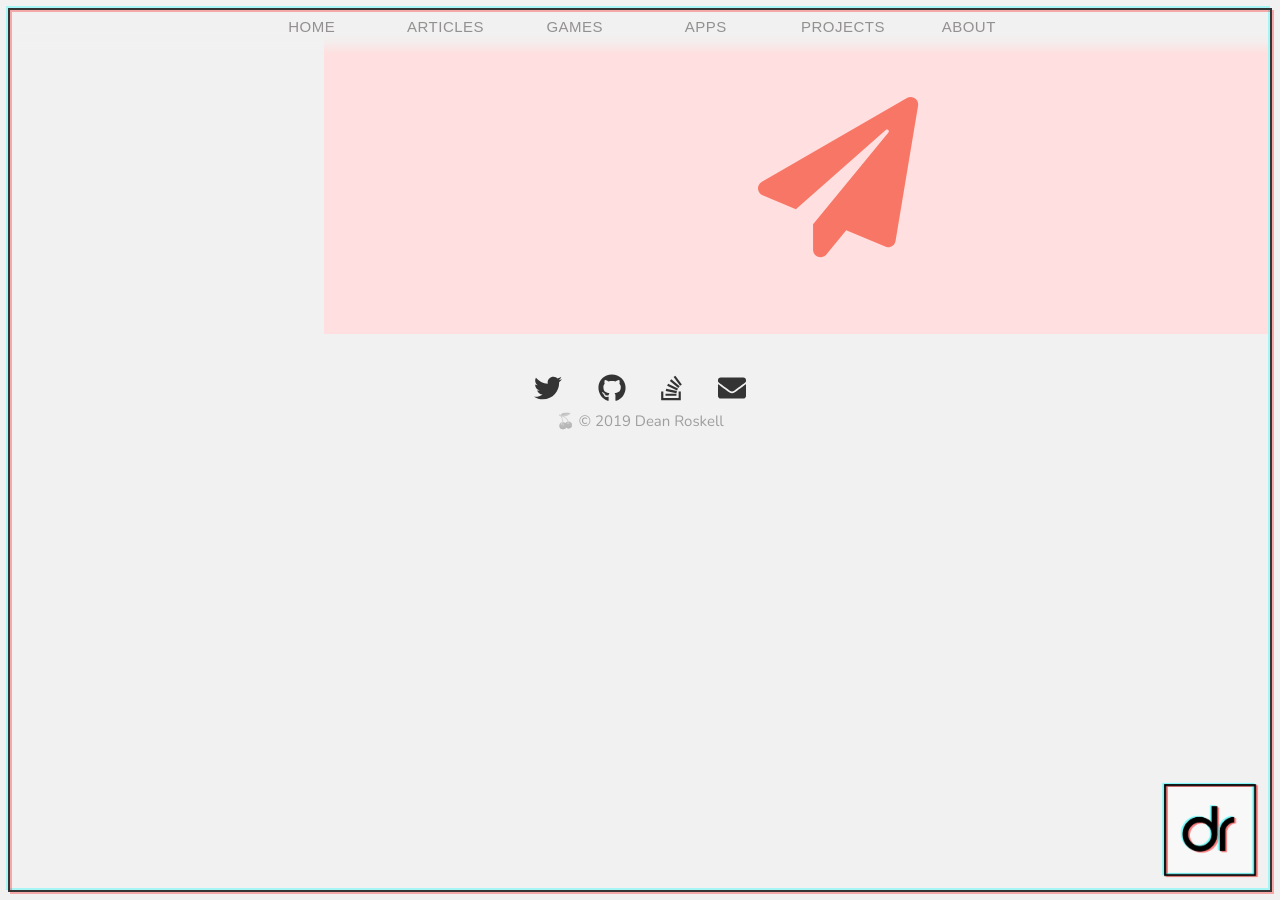
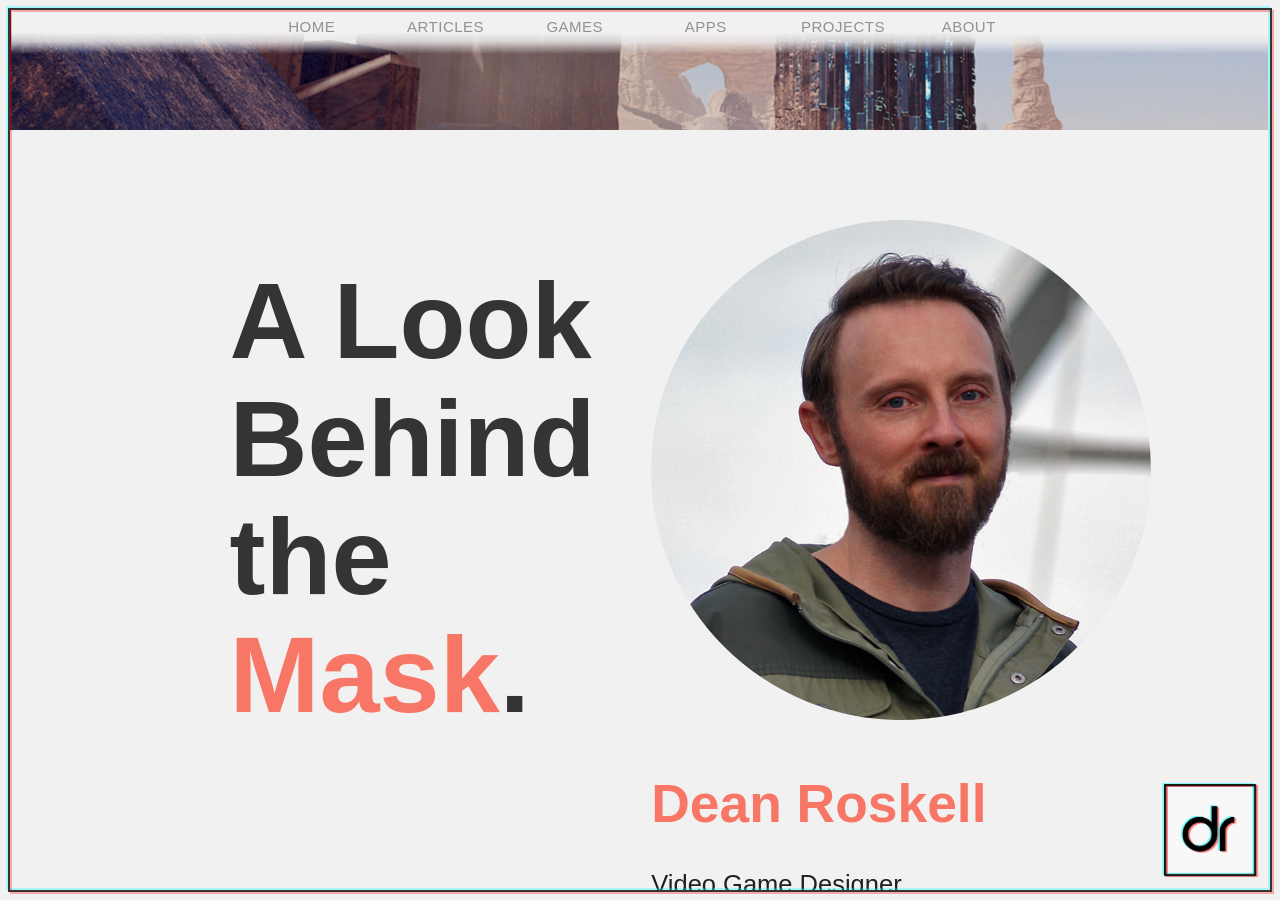
Before and after one commit to roskelld/myblog, a Jekyll site: the page built from index.html, in a window 1280 px wide and 900 px high, scrolled down 6025 px. Built offline with Jekyll 4.4.1, drawn with Linux system fonts in a browser that asks for light colours; some of the changed text lies outside the part shown.

Commit message:
test fix

```diff
--- a/css/style.css
+++ b/css/style.css
@@ -1663,66 +1663,68 @@
 }
 
 
-
+@media only screen and (min-width: 1000px) {
     .bg-shape-1 {
-    width: 2000px;
-    left: calc(100% * 4/12 + (200px / 12));
-    top: -30vh;
+        top: 0vh;
+        left: 50%;
         height: 130vh;
+        width: 100vw;
         position: absolute;
         z-index: -5;
     }
 
     .bg-shape-2 {
-    left: calc(40% * 2/12 + (100px / 12));
+        top: 75vh;
+        left: 5%;
         border-radius: 50%;
-    top: 80vh;
-    height: 100vh;
-    width: 100vh;
+        height: 150vh;
+        width: 150vh;
         overflow: hidden;
         position: absolute;
         z-index: -5;
     }
 
     .bg-shape-3 {
+        top: 190vh;
         left: 0;
-    top: 190vh;
-    height: 100vh;
-    width: 100%;
+        height: 200vh;
+        width: 100vw;
         overflow: hidden;
         position: absolute;
         z-index: -5;
     }
 
     .bg-shape-4 {
+        top: 360vh;
         left: calc(40% * 2/12 + (100px / 12));
         border-radius: 50%;
-    top: 290vh;
-    height: 100vh;
-    width: 100vh;
+        height: 150vh;
+        width: 150vh;
         overflow: hidden;
         position: absolute;
         z-index: -5;
     }
 
     .bg-shape-5 {
+        top: 400vh;
         left: 0;
-    top: 370vh;
         height: 270vh;
         width: 100%;
         overflow: hidden;
         position: absolute;
-    z-index: -4;
+        z-index: -6;
     }
 
     .bg-shape-6 {
-    width: 2000px;
-    left: calc(100% * 4/12 + (200px / 12));
+        top: 600vh;
+        width: 200vh;
+        right: 0;
         transform: rotate(45deg);
-    top: 660vh;
-    height: 130vh;
+        height: 80vh;
         position: absolute;
         z-index: -5;
+        overflow: hidden;
+    }
 }
 
 /* ****************************************************************************/
@@ -1824,3 +1826,7 @@
     background-attachment: fixed;
     overflow: hidden;
 }
+
+.circle {
+    overflow: hidden;
+}
--- a/index.html
+++ b/index.html
@@ -60,7 +60,7 @@
 <section class="height-10"></section>
 
 <!-- IMAGE -->
-<!-- <section class="fixed" style="background-image: url('{{base}}/assets/dai-dlc-trespasser-ss-1.jpg')">
+<section class="fixed" style="background-image: url('{{base}}/assets/dai-dlc-trespasser-ss-1.jpg')">
     <section class="height-10"></section>
     <div class="row">
         <div class="col s12 m1"></div>
@@ -77,7 +77,7 @@
             <p>Level Design, Combat Encounters, Cutscene Scripting, co-authored Boss Fight, Designed Teleportation Gameplay System.</p>
         </div>
     </div>
-</section> -->
+</section>
 
 <section class="height-10"></section>
 
@@ -276,7 +276,7 @@
 <section class="height-20"></section>
 
 <!-- IMAGE -->
-<!-- <section class="fixed" style="background-image: url('{{base}}/assets/mass-effect-andromeda-1.jpg')">
+<section class="fixed" style="background-image: url('{{base}}/assets/mass-effect-andromeda-1.jpg')">
     <section class="height-10"></section>
     <div class="row">
         <div class="col s12 m4 push-m7">
@@ -291,13 +291,13 @@
             <p>Open World Level Design, Gameplay Systems, Combat Encounters, Puzzle Design, Quest and Story Design, and Developed Planetary Hazard System.</p>
         </div>
     </div>
-</section> -->
+</section>
 
 
 <section class="height-10"></section>
 
 <!-- ABOUT  -->
-<!-- <section>
+<section>
     <div class="row">
         <div class="col s12 m12 l1 xl2"></div>
 
@@ -305,7 +305,7 @@
             <h1 class="services-title soft-grey-text">A Look Behind the <span class="coral-reef-text">Mask</span>.</h1>
         </div>
 
-        <div class="col s12 m6 l5 xl4" data-aos="fade-right" data-aos-offset="100" data-aos-duration="1000" data-aos-delay="800">
+        <div class="col s12 m6 l5 xl4" data-aos="fade-right" data-aos-offset="500" data-aos-duration="1000" data-aos-delay="800">
             <div class="row">
                 <div class="col s12">
                     <img class="circle" src="{{base}}/img/roskelld_square@0,5x.png"></img>
@@ -324,7 +324,7 @@
         </div>
         <div class="col s12 m12 l1 xl2"></div>
     </div>
-</section> -->
+</section>
 
 <section class="height-20"></section>
 
@@ -420,9 +420,9 @@
 </section>
 
 <!-- BACKGROUND -->
-<!-- <div class="bg-shape-1 shade-coral" data-aos="fade-left" data-aos-duration="3000" data-aos-offset="300"></div>
+<div class="bg-shape-1 shade-coral" data-aos="fade-left" data-aos-duration="3000" data-aos-offset="300"></div>
 <div class="bg-shape-2 shade-cyan" data-aos="fade-right" data-aos-offset="500" data-aos-duration="3000"></div>
 <div class="bg-shape-3 pattern-plus" data-aos="fade-in" data-aos-offset="500" data-aos-duration="3000"></div>
 <div class="bg-shape-4 shade-cyan" data-aos="zoom-out-right" data-aos-offset="500" data-aos-duration="3000"></div>
-<div class="bg-shape-5 pattern-tic-tac-toe" data-aos="fade-in" data-aos-offset="500" data-aos-duration="3000"></div>
-<div class="bg-shape-6 blue-grey lighten-4" data-aos="fade-in" data-aos-offset="500" data-aos-duration="3000"></div> -->
+<div class="bg-shape-5 pattern-tic-tac-toe" data-aos="fade-in" data-aos-offset="200" data-aos-duration="3000"></div>
+<div class="bg-shape-6 blue-grey lighten-4" data-aos="fade-in" data-aos-offset="100" data-aos-duration="3000"></div>
```
Lines whose indentation alone changed are shown as unchanged.
